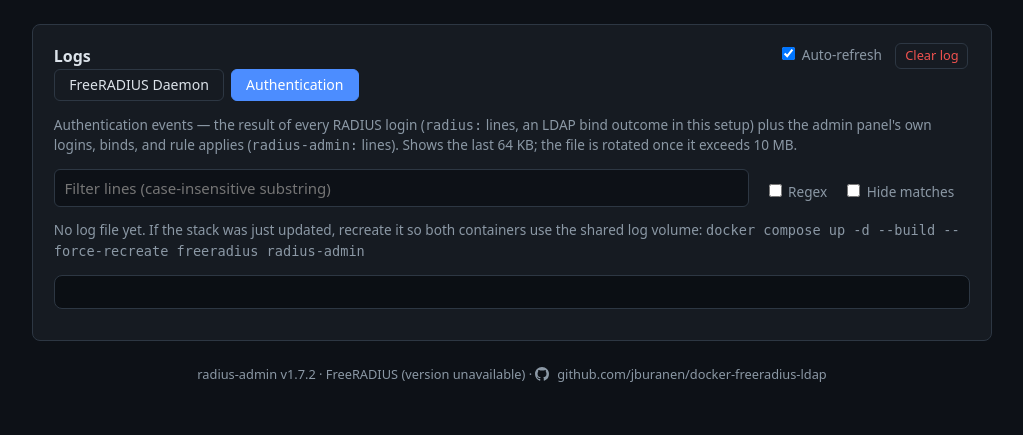
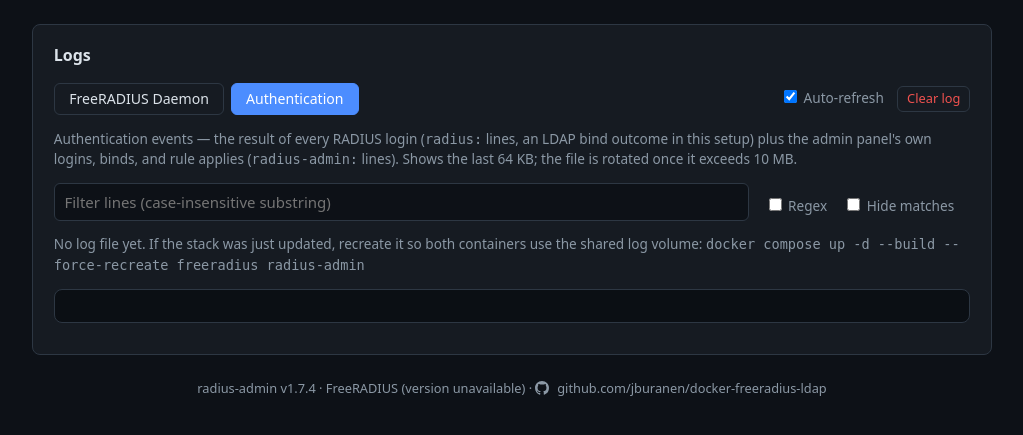
Before and after one commit to jburanen/docker-freeradius-ldap, a Flask app: page /logs/auth in a window 1280 px wide. Shown: the part 49-484 px from the top of the page, without its empty margins (128-1151 px from the left). Run offline with Flask 3, Linux system fonts and the light colour scheme; the visitor is signed in with stand-in values (Sample User, id 1); parts of the project's set-up code (start-up, migrations or seed data) failed here and were passed over.

Commit message:
Tidy Logs page header: spacing + controls on the tab row
Add breathing room between the Logs header and the log-file tabs, and
move Auto-refresh and Clear log into the same row as the tabs (right-
aligned). Includes minor button-label capitalization tweaks.

Co-Authored-By: Claude Opus 4.8 <noreply@anthropic.com>

```diff
--- a/web/app/app.py
+++ b/web/app/app.py
@@ -42,7 +42,7 @@ logging.basicConfig(level=logging.INFO, format="%(asctime)s %(levelname)s %(mess
 log = logging.getLogger("radius-admin")
 
 # Shown in the footer; bump when the panel changes.
-ADMIN_VERSION = "1.7.2"
+ADMIN_VERSION = "1.7.4"
 
 
 def env(name, default=None, required=False):
--- a/web/app/templates/logs.html
+++ b/web/app/templates/logs.html
@@ -2,9 +2,17 @@
 {% block content %}
 
 <div class="card">
-  <div class="row" style="align-items:center;">
-    <div><h2 style="margin:0;">Logs</h2></div>
-    <div style="flex:0; white-space:nowrap;">
+  <h2 style="margin:0;">Logs</h2>
+
+  <div style="display:flex; align-items:center; gap:1rem; flex-wrap:wrap;
+              margin-top:1rem; margin-bottom:.8rem;">
+    <div class="tabs" style="margin:0;">
+      {% for key, info in log_files.items() %}
+      <a class="tab{{ ' active' if key == log_name }}"
+         href="{{ url_for('logs', log_name=key) }}">{{ info.label }}</a>
+      {% endfor %}
+    </div>
+    <div style="margin-left:auto; white-space:nowrap;">
       <label class="check-label"><input type="checkbox" id="autorefresh" checked> Auto-refresh</label>
       <form class="inline" method="post" action="{{ url_for('logs_clear', log_name=log_name) }}"
             onsubmit="return confirm('Clear the {{ log_files[log_name].label }} log?');">
@@ -12,13 +20,6 @@
         <button class="btn small danger" type="submit">Clear log</button>
       </form>
     </div>
-  </div>
-
-  <div class="tabs">
-    {% for key, info in log_files.items() %}
-    <a class="tab{{ ' active' if key == log_name }}"
-       href="{{ url_for('logs', log_name=key) }}">{{ info.label }}</a>
-    {% endfor %}
   </div>
 
   {% if log_name == 'freeradius' %}
```
